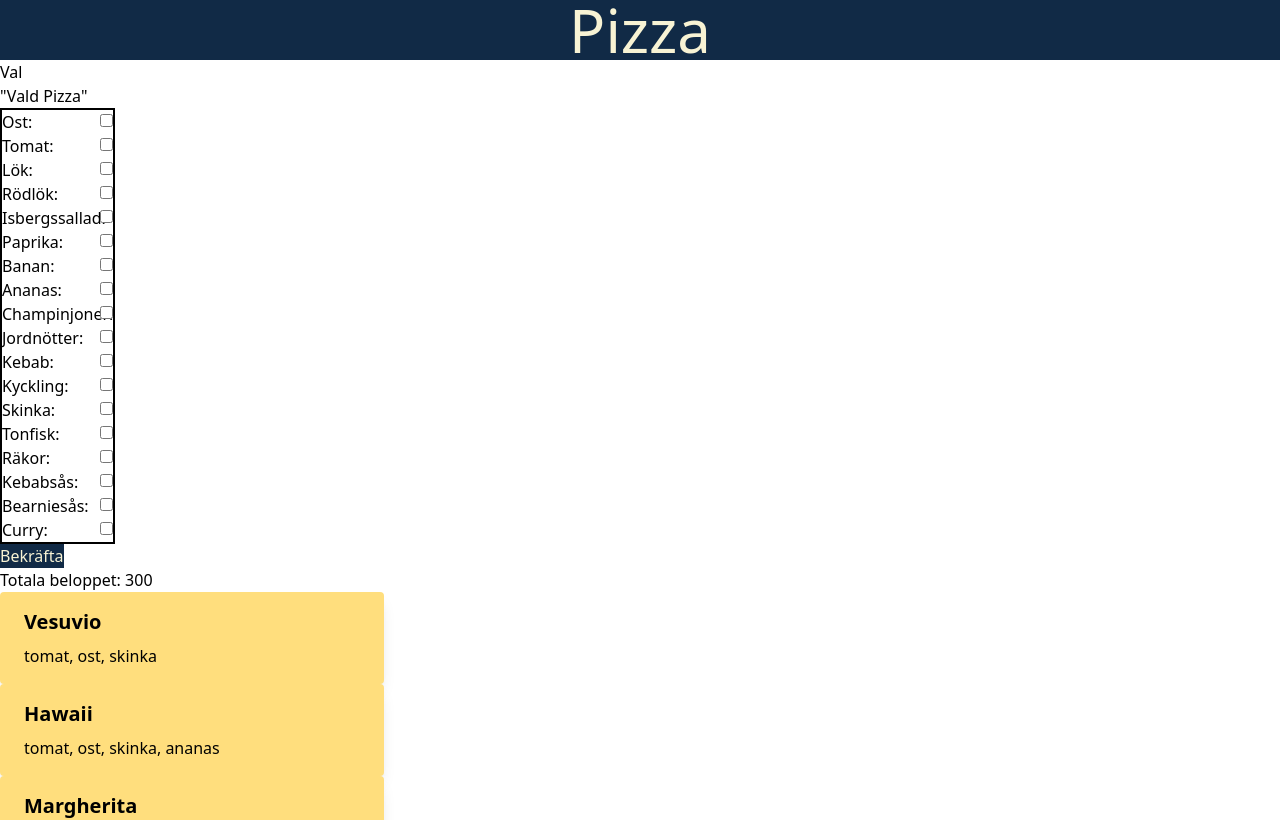
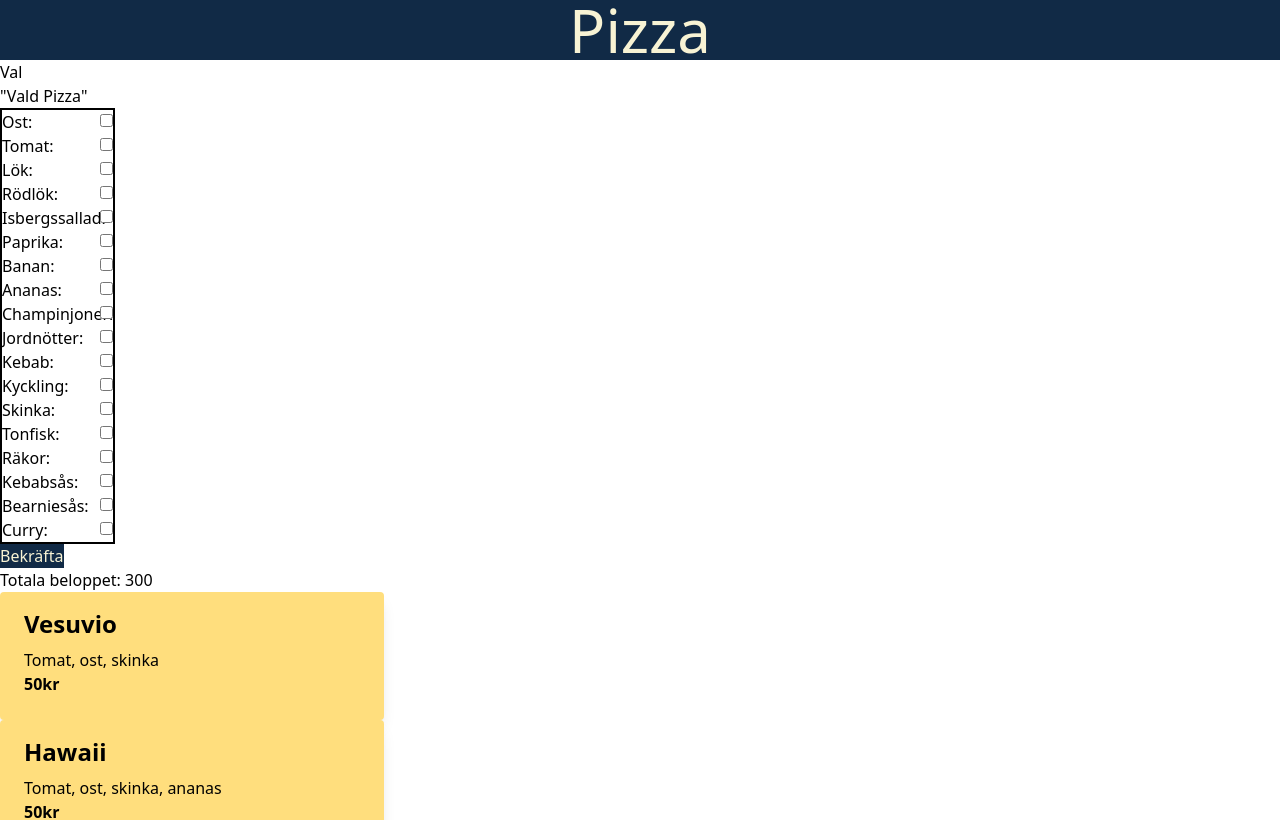
Before and after one commit to biggieliten/PizzaCalculator, a React (Vite) app: page / in a window 1280 px wide. Shown: the top 820 px of the page. Built offline with nearby package versions, Linux system fonts and the light colour scheme.

Commit message:
added pizza cards and useContext

```diff
--- a/src/Components/Cards/Cards.tsx
+++ b/src/Components/Cards/Cards.tsx
@@ -2,20 +2,20 @@
 interface CardProps {
     name: string;
     ingredients: string[];
-
-
+    price: number;
   }
 
 
 
-  const Card: React.FC<CardProps> = ({ name, ingredients}) => {
+  const Card: React.FC<CardProps> = ({ name, ingredients, price}) => {
 
 
     return (
       <div className="max-w-sm rounded overflow-hidden shadow-lg bg-yellow">
       <div className="px-6 py-4">
-        <div className="font-bold text-xl mb-2">{name}</div>
+        <div className="font-bold text-2xl mb-2">{name}</div>
         <p className="text-gray-700 text-base">{ingredients.join(", ")} </p>
+        <div className="font-bold mb-2">{price}kr</div>
 
       </div>
     </div>
--- a/src/Components/Cards/PizzaCard.tsx
+++ b/src/Components/Cards/PizzaCard.tsx
@@ -48,19 +48,25 @@ function PizzaCard() {
 
   export default PizzaCard; */
 
-  import pizza from "../../pizza.json"
+
   import Card from "./Cards"
+  import { useContext } from "react"
+  import { PizzaContext } from "../GlobalPizza/GlobalPizza"
 
   const PizzaCard = () => {
-    const pizzor = pizza.pizzor
+    const pizzor = useContext(PizzaContext)
 
     return (
       <>
 
 
+
       {pizzor.map((pizza)=>{
-        return <Card name={pizza.name} ingredients={pizza.ingredients}/>
-      })}
+        return(
+          <Card name={pizza.name} ingredients={pizza.ingredients} price={pizza.price}/>
+
+        )})}
+
 
 
 
--- a/src/Components/GlobalPizza/GlobalPizza.tsx
+++ b/src/Components/GlobalPizza/GlobalPizza.tsx
@@ -6,6 +6,7 @@ interface Pizza {
   name: string;
   type: string;
   ingredients: string[];
+  price: number
 }
 
 /* interface PizzaData {
--- a/src/pizza.json
+++ b/src/pizza.json
@@ -3,40 +3,46 @@
     {
       "name": "Vesuvio",
       "type": "standard",
-      "ingredients": ["tomat", "ost", "skinka"]
+      "ingredients": ["Tomat", "ost", "skinka"],
+      "price": 50
+
     },
     {
       "name": "Hawaii",
       "type": "standard",
-      "ingredients": ["tomat", "ost", "skinka", "ananas"]
+      "ingredients": ["Tomat", "ost", "skinka", "ananas"],
+      "price": 50
     },
     {
       "name": "Margherita",
       "type": "standard",
-      "ingredients": ["tomat", "ost"]
+      "ingredients": ["Tomat", "ost"],
+      "price": 50
     },
     {
       "name": "Altono",
       "type": "standard",
-      "ingredients": ["tomat", "ost", "tonfisk"]
+      "ingredients": ["Tomat", "ost", "tonfisk"],
+      "price": 50
     },
     {
       "name": "Kebabpizza",
       "type": "kebab",
       "ingredients": [
-        "kebab",
+        "Kebab",
         "lök",
         "kebabsås",
         "ost",
         "tomat",
         "champinjoner"
-      ]
+      ],
+      "price": 50
     },
     {
       "name": "Kebab special",
       "type": "kebab",
       "ingredients": [
-        "kebab",
+        "Kebab",
         "lök",
         "kebabsås",
         "ost",
@@ -44,58 +50,65 @@
         "champinjoner",
         "paprika",
         "isbergssallad"
-      ]
+      ],
+      "price": 50
     },
     {
       "name": "Jamaica",
       "type": "kebab",
-      "ingredients": ["kebab", "skinka", "räkor", "kebabsås"]
+      "ingredients": ["Kebab", "skinka", "räkor", "kebabsås"],
+      "price": 50
     },
     {
       "name": "Hawaii special",
       "type": "kebab",
-      "ingredients": ["kebab", "skinka", "ananas", "kebabsås"]
+      "ingredients": ["Kebab", "skinka", "ananas", "kebabsås"],
+      "price": 50
     },
     {
       "name": "Kyckling special",
       "type": "kyckling",
       "ingredients": [
-        "kyckling",
+        "Kyckling",
         "ost",
         "tomat",
         "banan",
         "jordnötter",
         "kebabsås"
-      ]
+      ],
+      "price": 50
     },
     {
       "name": "Al pollo",
       "type": "kyckling",
       "ingredients": [
-        "kyckling",
+        "Kyckling",
         "ost",
         "tomat",
         "paprika",
         "champinjoner",
         "kebabsås"
-      ]
+      ],
+      "price": 50
     },
     {
       "name": "Lyx",
       "type": "kyckling",
       "ingredients": [
-        "kyckling",
+        "Kyckling",
         "ost",
         "banan",
         "isbergssallad",
         "jordnötter",
         "bearniesås"
-      ]
+      ],
+      "price": 50
     },
     {
       "name": "Kyckling Excellenté",
       "type": "kyckling",
-      "ingredients": ["kyckling", "ost", "tomat", "curry", "rödlök", "kebabsås"]
+      "ingredients": ["Kyckling", "ost", "tomat", "curry", "rödlök", "kebabsås"],
+      "price": 50
     }
   ]
 }
```
